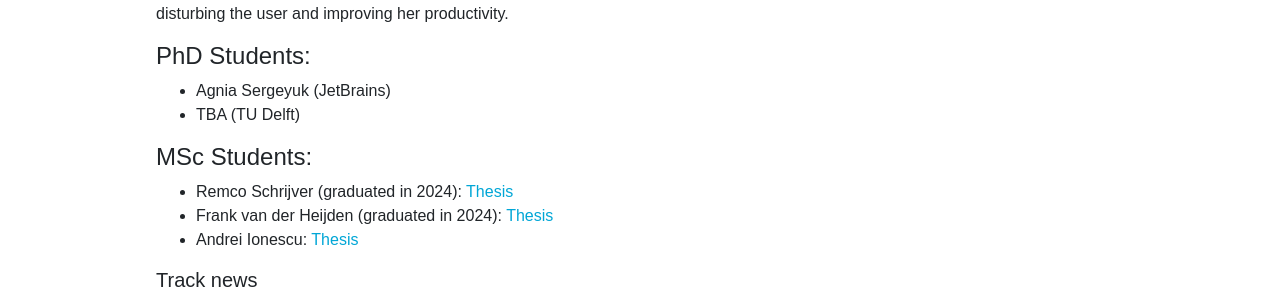
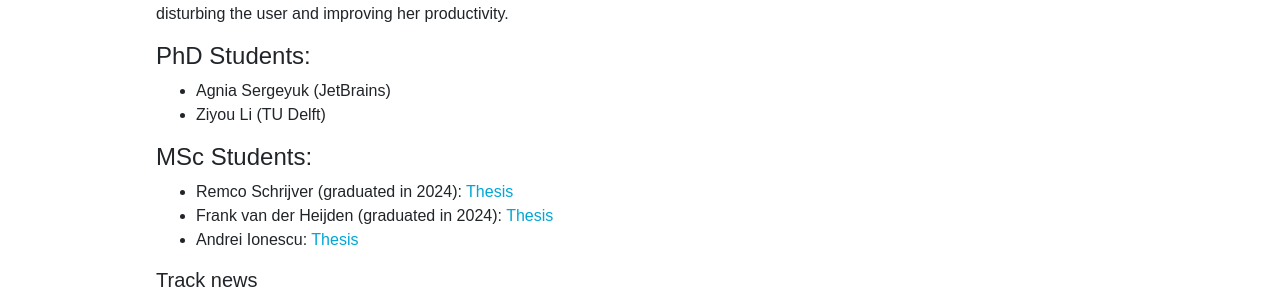
Before and after one commit to SERG-Delft/ai4se-website, a Jekyll site: the page built from _tracks/03_interactive_aligned_ide.md, in a window 1280 px wide. Shown: the part 358-656 px from the top of the page. Built offline with Jekyll 4.4.1, drawn with Linux system fonts in a browser that asks for light colours; nearby versions of some CDN libraries.

Commit message:
add ziyou

```diff
--- a/_data/people.yml
+++ b/_data/people.yml
@@ -82,6 +82,10 @@
       role: Intern/MSc Student
       affiliation: JetBrains, TUDelft
       photo_url: img/avatars/andrei.jpeg
+    - name: Ziyou Li
+      role: PhD Researcher
+      affiliation: JetBrains, TUDelft
+      photo_url: img/avatars/ziyou.jpg
 
 - category: Track 4 - Utilizing Runtime Information to Improve Development Processes
   people:
--- a/_tracks/03_interactive_aligned_ide.md
+++ b/_tracks/03_interactive_aligned_ide.md
@@ -4,7 +4,7 @@ track-id: 3
 title: Interactive and Aligned IDEs in the LLM Era
 tu-leader: Maliheh Izadi (Assistant Professor)
 jb-leader: Sergey Titov (Senior researcher)
-phd: Agnia Sergeyuk
+phd: Agnia Sergeyuk, Ziyou Li
 ---
 
 An essential part of the success of tools like GitHub Copilot and ChatGPT is their interface. While some of these models' capabilities were available before, the tools brought them to larger audiences without dramatically disrupting their workflow or requiring lots of additional steps. IDE users have their own workflows and the injection of new complex features, such as LLM-based ones, is a non-trivial task. We believe that there is significant space for innovation in the field of Human-AI interaction. While chat is a popular and user-friendly way of using LLMs, we believe there are better ways to utilize them in IDEs.
@@ -13,7 +13,7 @@ The goal of this project is to embed emerging LLM practices as code generation o
 
 #### PhD Students:
 - Agnia Sergeyuk (JetBrains)
-- TBA (TU Delft)
+- Ziyou Li (TU Delft)
 
 #### MSc Students:
 - Remco Schrijver (graduated in 2024): [Thesis](/projects/track-1/2024-07-08-beyond-acceptance-rates-thesis-remco-schrijver)
```
Also changed, not shown: img/avatars/ziyou.jpg (added).
